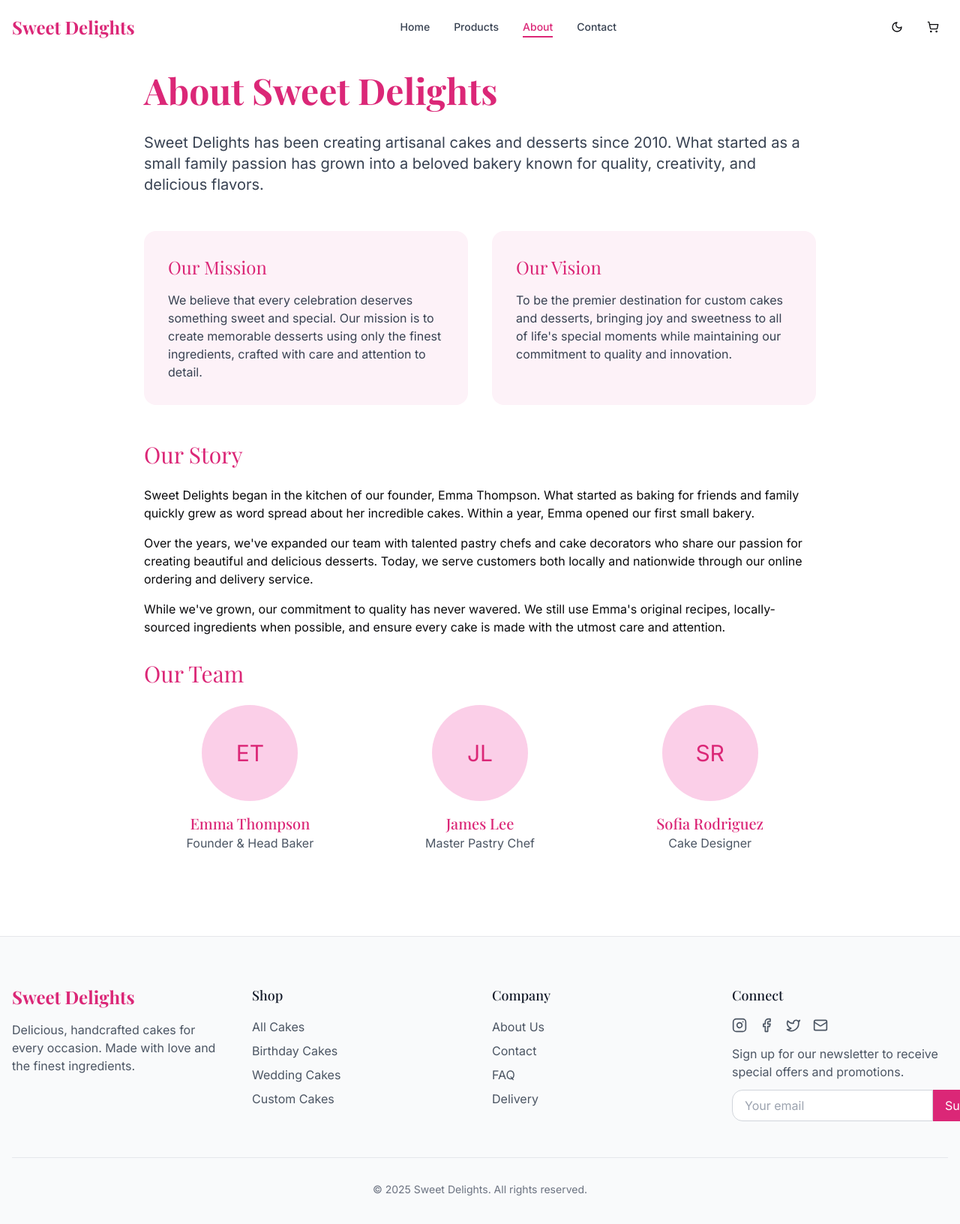
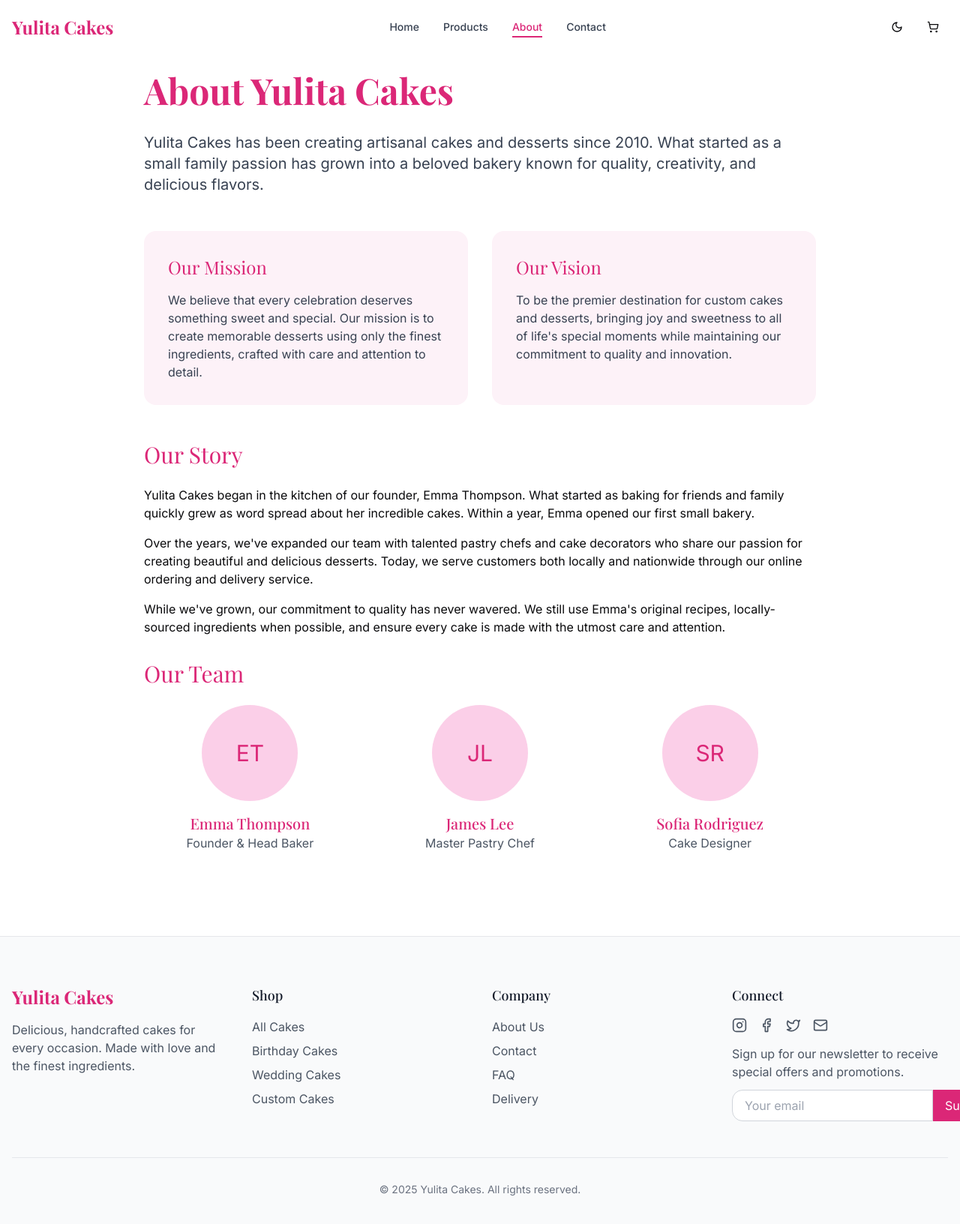
Before and after one commit to ihza6661/sweet-pink-cake-shop, a React (Vite) app: page /about in a window 1280 px wide. Shown: the top 1632 px of the page at 75% size. Built offline with nearby package versions, Linux system fonts and the light colour scheme.

Commit message:
Rename Sweet Delights to Yulita Cakes
Updates all instances of "Sweet Delights" to "Yulita Cakes".

```diff
--- a/src/components/layout/Footer.tsx
+++ b/src/components/layout/Footer.tsx
@@ -1,4 +1,3 @@
-
 import React from 'react';
 import { Link } from 'react-router-dom';
 import { Instagram, Facebook, Twitter, Mail } from 'lucide-react';
@@ -10,7 +9,7 @@ export const Footer: React.FC = () => {
         <div className="grid grid-cols-1 md:grid-cols-4 gap-8">
           <div className="md:col-span-1">
             <Link to="/" className="text-2xl font-serif font-bold text-pink-600 dark:text-pink-400">
-              Sweet Delights
+              Yulita Cakes
             </Link>
             <p className="mt-4 text-gray-600 dark:text-gray-400">
               Delicious, handcrafted cakes for every occasion. Made with love and the finest ingredients.
@@ -70,7 +69,7 @@ export const Footer: React.FC = () => {
         </div>
 
         <div className="mt-12 pt-8 border-t border-gray-200 dark:border-gray-800 text-center text-gray-500 dark:text-gray-400 text-sm">
-          <p>© {new Date().getFullYear()} Sweet Delights. All rights reserved.</p>
+          <p>© {new Date().getFullYear()} Yulita Cakes. All rights reserved.</p>
         </div>
       </div>
     </footer>
--- a/src/components/layout/Header.tsx
+++ b/src/components/layout/Header.tsx
@@ -46,7 +46,7 @@ export const Header: React.FC = () => {
           to="/"
           className="text-2xl font-serif font-bold text-pink-600 dark:text-pink-400"
         >
-          Sweet Delights
+          Yulita Cakes
         </Link>
 
         {/* Desktop Navigation */}
--- a/src/pages/About.tsx
+++ b/src/pages/About.tsx
@@ -12,12 +12,12 @@ const About = () => {
         className="max-w-4xl mx-auto"
       >
         <h1 className="text-4xl md:text-5xl font-serif font-bold text-pink-600 dark:text-pink-400 mb-8">
-          About Sweet Delights
+          About Yulita Cakes
         </h1>
 
         <div className="prose prose-pink dark:prose-invert lg:prose-lg max-w-none">
           <p className="text-xl text-gray-700 dark:text-gray-300 mb-6">
-            Sweet Delights has been creating artisanal cakes and desserts since 2010.
+            Yulita Cakes has been creating artisanal cakes and desserts since 2010.
             What started as a small family passion has grown into a beloved bakery
             known for quality, creativity, and delicious flavors.
           </p>
@@ -47,7 +47,7 @@ const About = () => {
           </h2>
 
           <p className="mb-4">
-            Sweet Delights began in the kitchen of our founder, Emma Thompson.
+            Yulita Cakes began in the kitchen of our founder, Emma Thompson.
             What started as baking for friends and family quickly grew as word
             spread about her incredible cakes. Within a year, Emma opened our
             first small bakery.
--- a/src/pages/Contact.tsx
+++ b/src/pages/Contact.tsx
@@ -1,4 +1,3 @@
-
 import React, { useState } from 'react';
 import { motion } from 'framer-motion';
 import { Mail, Phone, MapPin, Clock } from 'lucide-react';
@@ -191,7 +190,6 @@ const Contact = () => {
             </div>
 
             <div className="aspect-w-16 aspect-h-9 rounded-lg overflow-hidden">
-              {/* This would typically be a Google Maps iframe */}
               <div className="w-full h-full bg-pink-100 dark:bg-pink-900/40 flex items-center justify-center">
                 <p className="text-pink-600 dark:text-pink-400 text-center p-4">
                   Map would be displayed here <br />
```
